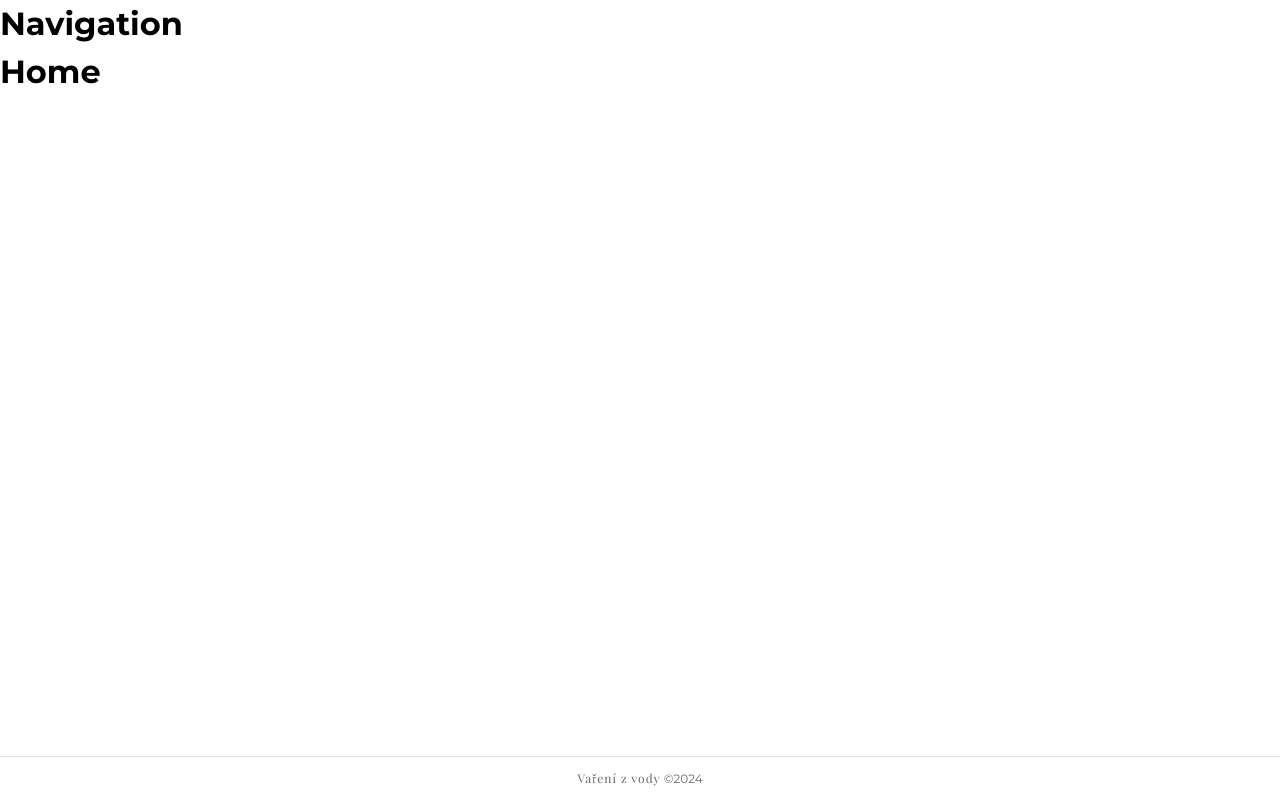
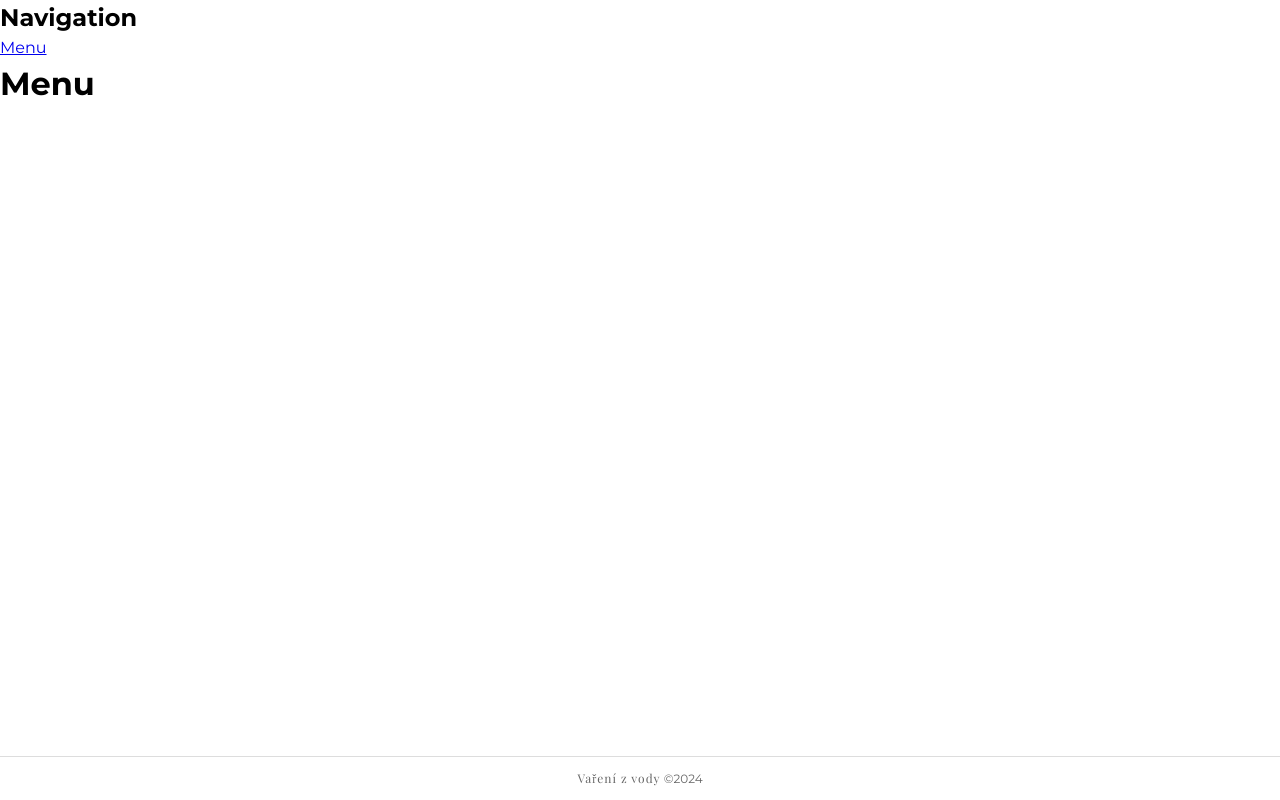
Before and after one commit to Orange4Broom/vareni-z-vody, a React (Vite) app: page / in a window 1280 px wide. Built offline with nearby package versions, Linux system fonts and the light colour scheme; a web font is replaced by a local one.

Commit message:
FE: Add react-router-dom and update routing in App component

```diff
--- a/package.json
+++ b/package.json
@@ -12,6 +12,7 @@
   "dependencies": {
     "react": "^18.2.0",
     "react-dom": "^18.2.0",
+    "react-router-dom": "^6.22.2",
     "vite-tsconfig-paths": "^4.3.1"
   },
   "devDependencies": {
--- a/src/App.tsx
+++ b/src/App.tsx
@@ -1,9 +1,10 @@
-import { DefaultLayout } from '@Components/Blocks/DefaultLayout/DefaultLayout';
+import { Routes, Route } from 'react-router-dom';
+import { Menu } from '@/Pages/Menu';
 
 export const App = () => {
   return (
-    <DefaultLayout>
-      <h1>Home</h1>
-    </DefaultLayout>
+    <Routes>
+      <Route path="/" element={<Menu />} />
+    </Routes>
   );
 };
--- a/src/Components/Blocks/Navigation/Navigation.tsx
+++ b/src/Components/Blocks/Navigation/Navigation.tsx
@@ -1,7 +1,12 @@
+import { Link } from 'react-router-dom';
+
 export const Navigation = () => {
   return (
-    <div>
-      <h1>Navigation</h1>
-    </div>
+    <nav className="navigation">
+      <h1 className="navigation__logo">Navigation</h1>
+      <div className="navigation__menu">
+        <Link to="/">Menu</Link>
+      </div>
+    </nav>
   );
 };
--- a/src/Components/Blocks/DefaultLayout/DefaultLayout.tsx
+++ b/src/Layouts/DefaultLayout.tsx
@@ -1,6 +1,6 @@
 import { ReactNode } from 'react';
-import { Footer } from '@/Components/Blocks/Footer/Footer.tsx';
-import { Navigation } from '@/Components/Blocks/Navigation/Navigation.tsx';
+import { Footer } from '@/Components/Blocks/Footer/Footer';
+import { Navigation } from '@/Components/Blocks/Navigation/Navigation';
 
 import './defaultLayout.scss';
 
--- /dev/null
+++ b/src/Pages/Menu.tsx
@@ -0,0 +1,9 @@
+import { DefaultLayout } from '@/Layouts/DefaultLayout';
+
+export const Menu = () => {
+  return (
+    <DefaultLayout>
+      <h1>Menu</h1>
+    </DefaultLayout>
+  );
+};
--- a/src/main.tsx
+++ b/src/main.tsx
@@ -1,10 +1,13 @@
 import React from 'react';
 import ReactDOM from 'react-dom/client';
+import { BrowserRouter } from 'react-router-dom';
 import { App } from '@/App.tsx';
 import '@/index.scss';
 
 ReactDOM.createRoot(document.getElementById('root')!).render(
   <React.StrictMode>
-    <App />
+    <BrowserRouter>
+      <App />
+    </BrowserRouter>
   </React.StrictMode>
 );
--- a/tsconfig.json
+++ b/tsconfig.json
@@ -22,7 +22,7 @@
     "baseUrl": ".",
     "paths": {
       "@/*": ["./src/*"],
-      "@Components/*": ["./src/Components/*"],
+      "@Components/*": ["src/Components/*"],
     },
   },
   "include": ["src"],
```
Also changed, not shown: src/Layouts/defaultLayout.scss (renamed from src/Components/Blocks/DefaultLayout/defaultLayout.scss), 1 other file (tests, documents, lock files or other folders).
